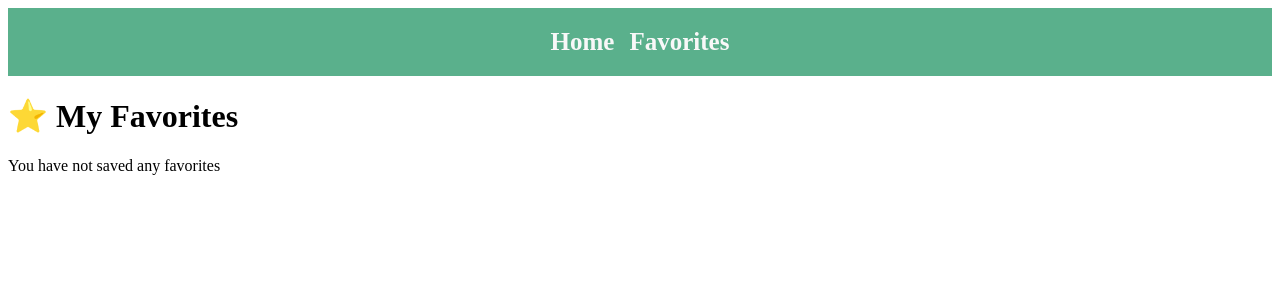
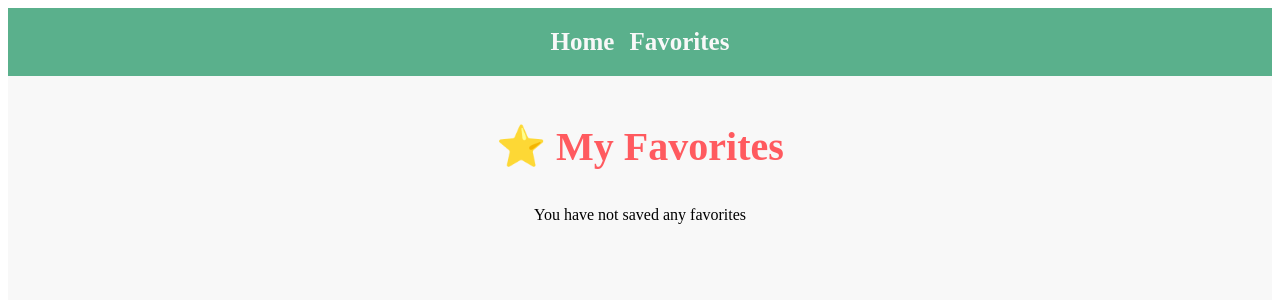
Before and after one commit to Krnsand/dishcovery, a React (Vite) app: page /favorites in a window 1280 px wide. Shown: the top 300 px of the page. Built offline with nearby package versions, Linux system fonts and the light colour scheme.

Commit message:
Center style favorites page

```diff
--- a/src/components/Favorites.tsx
+++ b/src/components/Favorites.tsx
@@ -1,4 +1,29 @@
 import { useEffect, useState } from "react";
+import styled from "styled-components";
+
+const Container = styled.div`
+  display: flex;
+  flex-direction: column;
+  align-items: center;
+  padding: 20px;
+  background-color: ${(props) => props.theme.colors.background};
+  min-height: 100vh;
+`;
+
+const Title = styled.h1`
+  font-size: 2.5rem;
+  color: ${(props) => props.theme.colors.primary};
+  text-align: center;
+  margin-bottom: 20px;
+`;
+
+const ContentWrapper = styled.div`
+  width: 100%;
+  max-width: 800px;
+  display: flex;
+  flex-direction: column;
+  align-items: center;
+`;
 
 const Favorites = () => {
   const [favorites, setFavorites] = useState<string[]>([]);
@@ -11,8 +36,9 @@ const Favorites = () => {
   }, []);
 
   return (
-    <div>
-      <h1>⭐ My Favorites</h1>
+    <Container>
+      <Title>⭐ My Favorites</Title>
+      <ContentWrapper>
         {favorites.length === 0 ? (
           <p>You have not saved any favorites</p>
         ) : (
@@ -22,7 +48,8 @@ const Favorites = () => {
             ))}
           </ul>
         )}
-    </div>
+      </ContentWrapper>
+    </Container>
   );
 };
 
```
Lines whose indentation alone changed are shown as unchanged.
